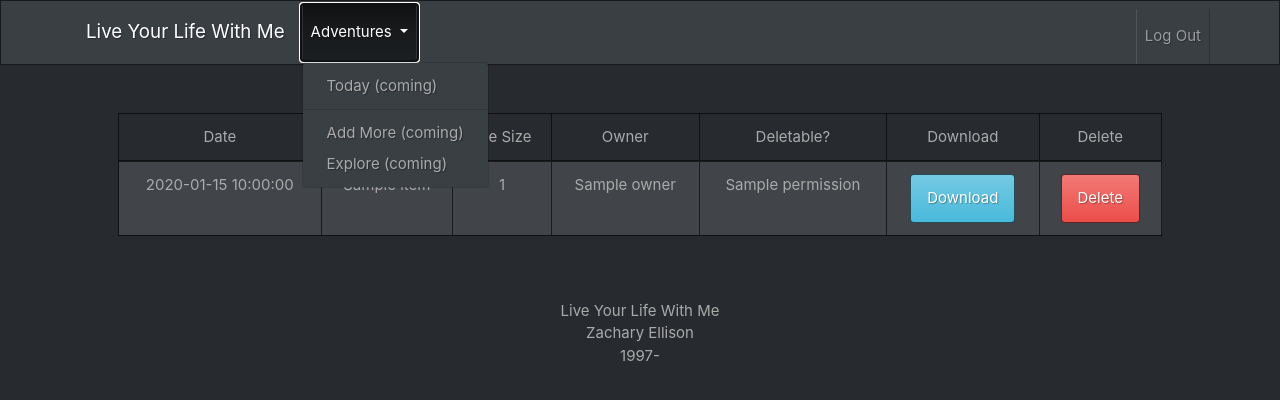
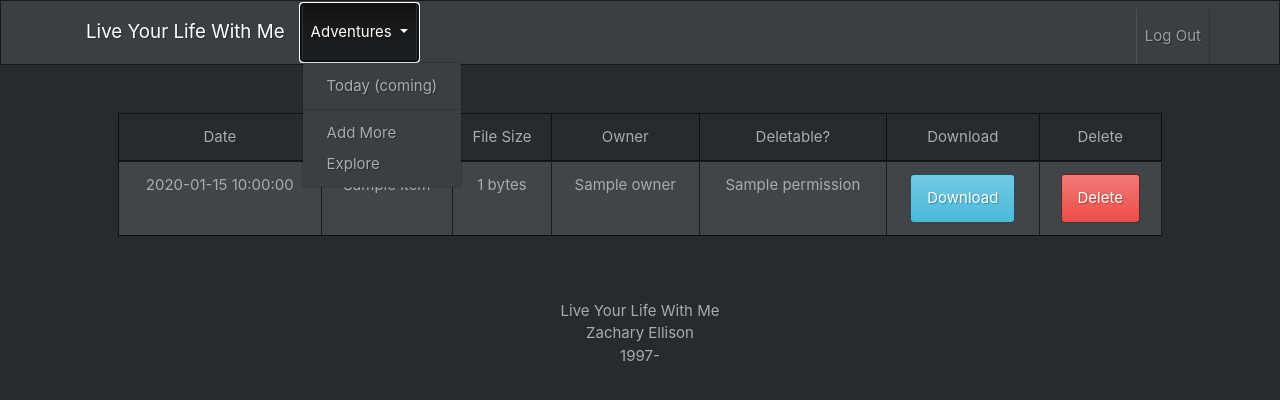
Before and after one commit to ZacharyEllison/lylwm, a Flask app: page /explore in a window 1280 px wide, after a click on "Adventures". Shown: the top 400 px of the page. Run offline with Flask 2, Linux system fonts and the light colour scheme; the visitor is signed in with stand-in values (Sample User, id 1); a database or web service that is not in the repository returns one stand-in record (values such as "Sample title"); some libraries are stand-ins or nearby versions.

Commit message:
stable beta 1.0

```diff
--- a/application.py
+++ b/application.py
@@ -1,4 +1,4 @@
-from flask import Flask, flash, redirect, render_template
+from flask import Flask, flash, redirect, render_template, current_app
 from flask import request, session, send_from_directory, url_for, g
 from flask_session import Session
 from tempfile import mkdtemp
@@ -75,9 +75,10 @@ def explore():
 @login_required
 def download(fileid):
     """Give download and redirect back to explore, the big thing here is the html"""
+
+    file_give = items.find_one({'_id': ObjectId(fileid)})
     # Check for the file to exist
-    if items.find_one({'_id': fileid}):
-        file_give = items.find_one({'_id': fileid})
+    if items.find_one({'_id': ObjectId(fileid)}):
 
         # Record the action
         record.insert_one({
@@ -88,37 +89,44 @@ def download(fileid):
         })
 
         # All is well and working
-        flash("Download Successful")
-        send_from_directory(app.config['UPLOAD_FOLDER'], file_give)
+        uploads = os.path.join(current_app.root_path, UPLOAD)
+        return send_from_directory(directory=uploads, filename=file_give['name'], as_attachment=True)
+
+    else:
+        flash("File not found")
         return redirect('/explore')
-
 
 @app.route("/delete/<string:file_id>")
 @login_required
 def delete(file_id):
 
-    del_item = items.find_one({'_id': file_id})
 
     # Check if the file exists
-    if items.find_one({'_id': file_id}):
+    if items.find_one({'_id': ObjectId(file_id)}) is not None:
+
+        # Access as a local variable
+        del_item = items.find_one({'_id': ObjectId(file_id)})
         # check permission
         if del_item['permission'] == "Yes":
             # Delete from database then system
             items.delete_one({'_id': ObjectId(file_id)})
-            os.remove(os.path.join(UPLOAD, del_item['name']))
+            os.remove(os.path.join(os.path.join(current_app.root_path, UPLOAD), del_item['name']))
 
             # Record the action
             record.insert_one({
                 'user': session["user_id"],
                 "action": "Delete",
-                "file": items.find_one({'_id': file_id})['name'],
+                "file": del_item['name'],
                 "date": datetime.now().strftime("%Y-%m-%d %H:%M")
             })
 
-        flash("successfully deleted file")
-        return redirect("/explore")
+            flash("successfully deleted file")
+            return redirect("/explore")
+        else:
+            flash("You don't have permission for that")
+            return redirect("/explore")
     else:
-        flash("You don't have permission for that")
+        flash("File not found")
         return redirect("/explore")
 
 
--- a/templates/explore.html
+++ b/templates/explore.html
@@ -21,7 +21,7 @@
                 <tr class="table-active">
                     <td>{{item['date']}}</td>
                     <td>{{item['name']}}</td>
-                    <td>{{item['size']}}</td>
+                    <td>{{item['size']}} bytes</td>
                     <td>{{item['owner']}}</td>
                     <td>{{item['permission']}}</td>
                     <td><button type="button" class="btn btn-info" onclick="window.location.href='/download/{{item['_id']}}'">Download</button></td>
--- a/templates/layout.html
+++ b/templates/layout.html
@@ -45,8 +45,8 @@
                         <div class="dropdown-menu" aria-labelledby="adventures">
                             <a class="dropdown-item" href="/today">Today (coming)</a>
                         <div class="dropdown-divider"></div>
-                            <a class="dropdown-item" href="/upload">Add More (coming)</a>
-                            <a class="dropdown-item" href="/explore">Explore (coming)</a>
+                            <a class="dropdown-item" href="/upload">Add More</a>
+                            <a class="dropdown-item" href="/explore">Explore</a>
                         </div>
                 </div>
                 <ul class="navbar-nav ml-auto mt-2">
```
